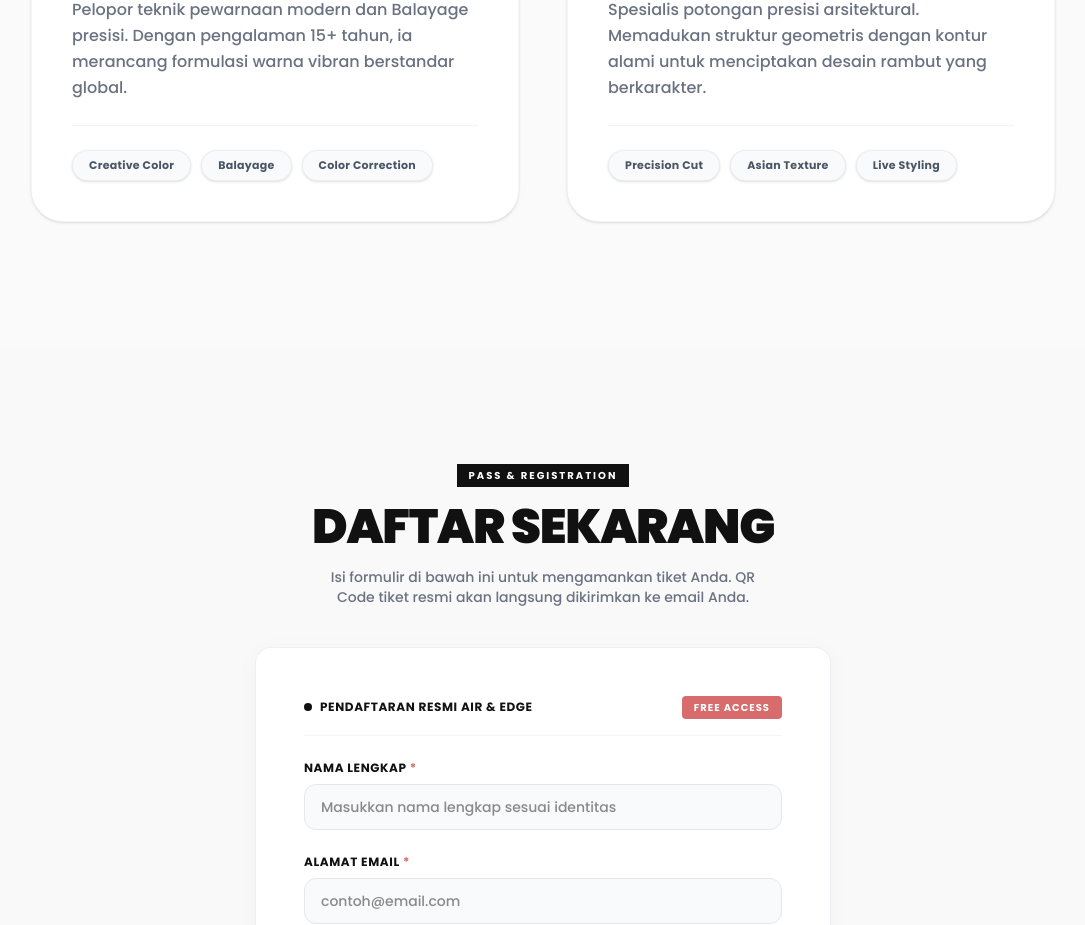
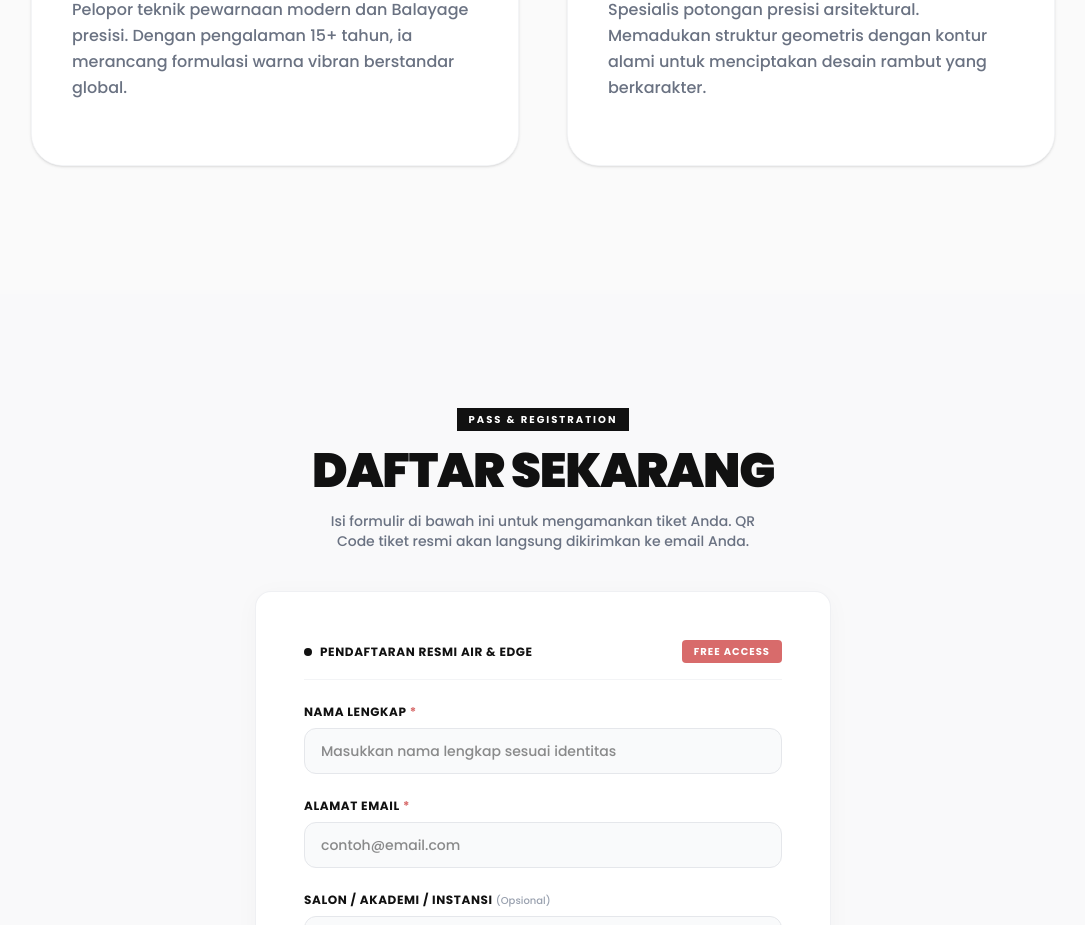
Before and after one commit to Farid-Ze/Air-Edge, a Next.js app in the folder frontend/: page / in a window 1280 px wide. Shown: the part 3677-4602 px from the top of the page, without its empty margins (97-1182 px from the left). Built offline with nearby package versions, Linux system fonts and the light colour scheme; no server answers.

Commit message:
feat: implement initial frontend layout including hero, registration, speaker, and event info components

```diff
--- a/frontend/src/components/SpeakerSection.tsx
+++ b/frontend/src/components/SpeakerSection.tsx
@@ -94,17 +94,6 @@ export default function SpeakerSection() {
                   </p>
                 </div>
 
-                {/* Skills - Pushed to bottom */}
-                <div className="mt-auto pt-6 border-t border-gray-100 flex flex-wrap gap-2.5">
-                  {speaker.skills.map((skill) => (
-                    <span
-                      key={skill}
-                      className="px-4 py-1.5 text-[11px] font-bold text-gray-600 bg-gray-50 rounded-full tracking-wide border border-gray-200/60 shadow-sm"
-                    >
-                      {skill}
-                    </span>
-                  ))}
-                </div>
               </div>
             </motion.div>
           ))}
```
